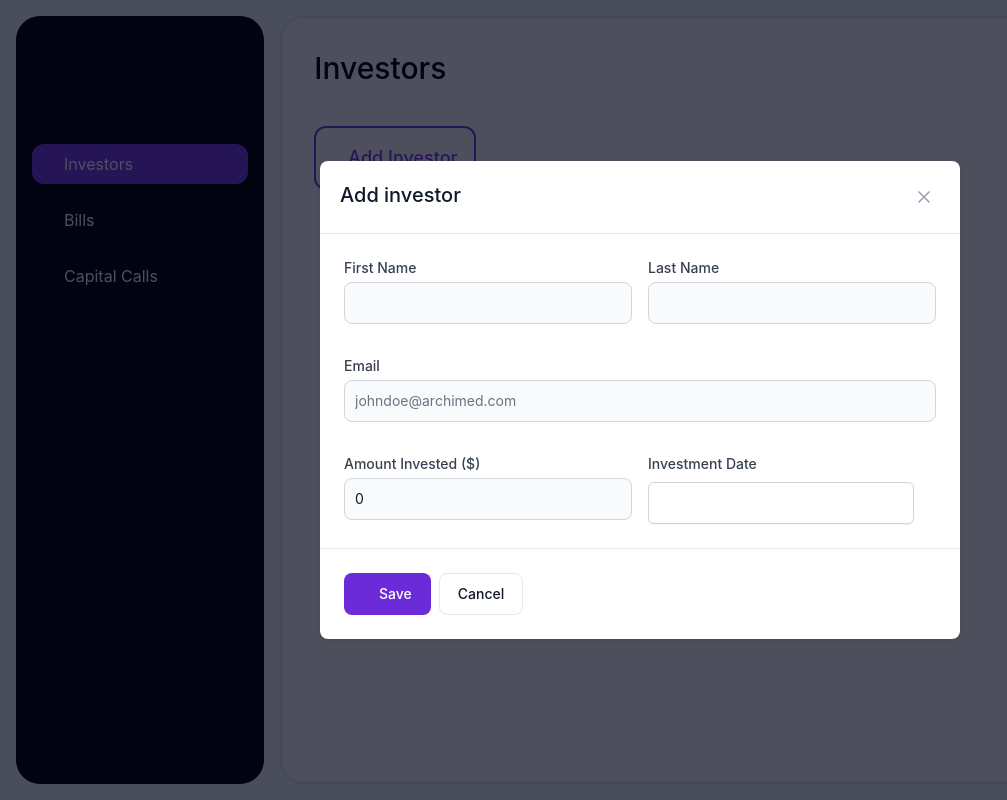
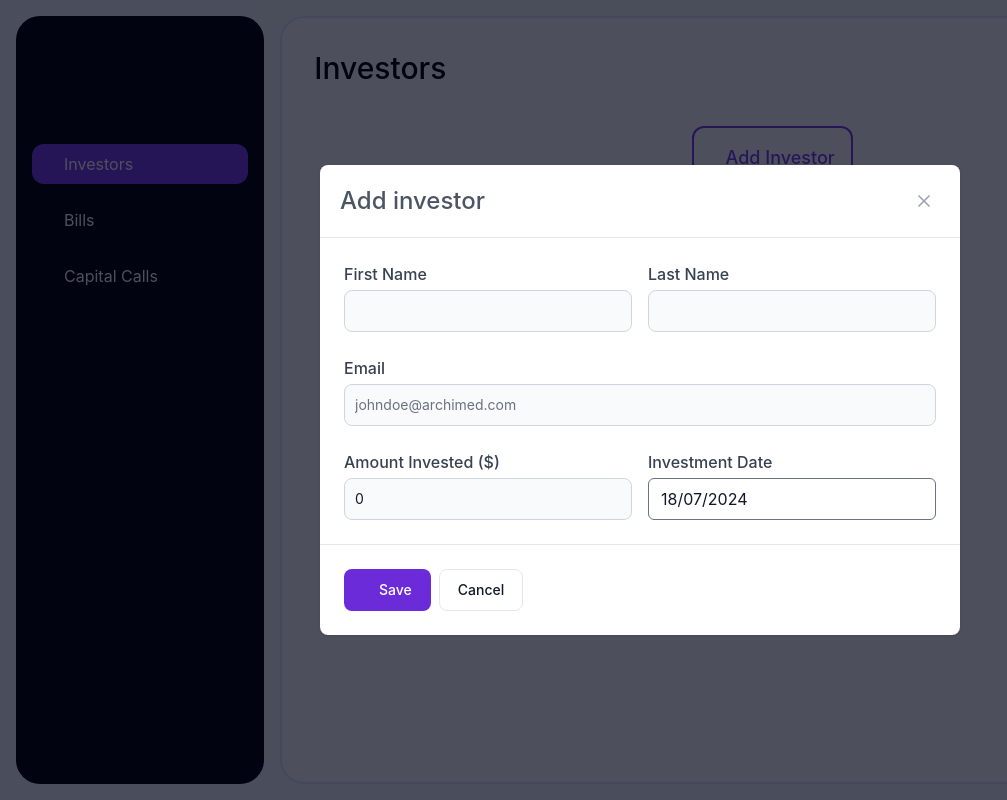
Before and after one commit to moustaphboss/archimed, a React (Create React App) app in the folder client/: page / in a window 1280 px wide. Both pictures are taken after a click on the button "Add Investor". Shown: the whole page, without its empty margins (0-1007 px from the left). Built offline with nearby package versions, Linux system fonts and the light colour scheme.

Commit message:
UI Improvements in investors side

```diff
--- a/client/src/components/sections/InvestorsSection.tsx
+++ b/client/src/components/sections/InvestorsSection.tsx
@@ -1,14 +1,8 @@
 import React, { useState } from "react";
 import { Investor } from "../../utils/interfaces";
-import {
-  Button,
-  Datepicker,
-  Label,
-  Modal,
-  Table,
-  TextInput,
-} from "flowbite-react";
+import { Button, Label, Modal, Table, TextInput } from "flowbite-react";
 import DatePicker from "react-datepicker";
+import "../../css/custom-datepicker.css";
 
 // const INVESTORS: Investor[] = [
 //   {
@@ -62,7 +56,7 @@ export default function InvestorsSection() {
     last_name: "",
     email: "",
     amount_invested: 0,
-    investment_date: null,
+    investment_date: new Date(),
   });
 
   const hasInvestors = investors.length > 0;
@@ -91,21 +85,22 @@ export default function InvestorsSection() {
       last_name: "",
       email: "",
       amount_invested: 0,
-      investment_date: null,
+      investment_date: new Date(),
     });
   };
 
   return (
     <>
       <h1 className="text-3xl font-medium">Investors</h1>
-
+      <div className="flex justify-center">
         <button
           onClick={() => setOpenModal(true)}
           className="text-lg text-violet-600 border-2 border-violet-600 font-medium hover:bg-violet-600 hover:text-white p-4 rounded-xl mt-10 "
         >
-        <i className={`fi-rr-user-add mt-2 mr-4`}></i>
+          <i className={`fi-rr-user-add mr-4`}></i>
           Add Investor
         </button>
+      </div>
 
       {hasInvestors ? (
         <div className="mt-4">
@@ -136,10 +131,7 @@ export default function InvestorsSection() {
         </div>
       ) : (
         <div className="mt-4 flex flex-col items-center">
-          <p className="mb-8 text-gray-500 text-2xl">
-            There are no investors to display.
-          </p>
-          <div className="bg-slate-100 p-12 mb-8 rounded-3xl">
+          <div className="bg-slate-100 p-12 my-8 rounded-3xl">
             <svg
               width="90"
               height="90"
@@ -184,6 +176,9 @@ export default function InvestorsSection() {
               </defs>
             </svg>
           </div>
+          <p className=" text-gray-400 text-2xl">
+            There are no investors to display.
+          </p>
         </div>
       )}
 
@@ -192,12 +187,14 @@ export default function InvestorsSection() {
         className="text-gray-900 bg-slate-950 bg-opacity-70"
         onClose={() => setOpenModal(false)}
       >
-        <Modal.Header>Add investor</Modal.Header>
+        <Modal.Header>
+          <h3 className="text-2xl text-gray-600">Add investor</h3>
+        </Modal.Header>
         <Modal.Body>
-          <form className="space-y-8">
+          <form className="space-y-6">
             <div className="flex space-x-4">
               <div className="w-full">
-                <Label className="block text-sm font-medium text-gray-700 mb-1">
+                <Label className="block text-md font-medium text-gray-700 mb-1">
                   First Name
                 </Label>
                 <TextInput
@@ -208,7 +205,7 @@ export default function InvestorsSection() {
                 />
               </div>
               <div className="w-full">
-                <Label className="block text-sm font-medium text-gray-700 mb-1">
+                <Label className="block text-md font-medium text-gray-700 mb-1">
                   Last Name
                 </Label>
                 <TextInput
@@ -216,12 +213,11 @@ export default function InvestorsSection() {
                   name="last_name"
                   value={newInvestor.last_name}
                   onChange={handleChange}
-                  // className="mt-1 block w-full p-2 border border-gray-300 rounded-md shadow-sm focus:ring-indigo-500 focus:border-indigo-500 sm:text-sm"
                 />
               </div>
             </div>
             <div>
-              <Label className="block text-sm font-medium text-gray-700 mb-1">
+              <Label className="block text-md font-medium text-gray-700 mb-1">
                 Email
               </Label>
               <TextInput
@@ -230,12 +226,15 @@ export default function InvestorsSection() {
                 value={newInvestor.email}
                 placeholder="johndoe@archimed.com"
                 onChange={handleChange}
-                // className="mt-1 block w-full p-2 border border-gray-300 rounded-md shadow-sm focus:ring-indigo-500 focus:border-indigo-500 sm:text-sm"
+                // className="mt-1 block w-full p-2 border border-gray-300 rounded-md shadow-sm focus:ring-indigo-500 focus:border-indigo-500 sm:text-md"
               />
             </div>
             <div className="flex space-x-4">
               <div className="w-full">
-                <Label className="block text-sm font-medium text-gray-700 mb-1">
+                <Label
+                  htmlFor="amount_invested"
+                  className="block text-md font-medium text-gray-700 mb-1"
+                >
                   Amount Invested ($)
                 </Label>
                 <TextInput
@@ -243,27 +242,18 @@ export default function InvestorsSection() {
                   name="amount_invested"
                   value={newInvestor.amount_invested}
                   onChange={handleChange}
-                  // className="mt-1 block w-full p-2 border border-gray-300 rounded-md shadow-sm focus:ring-indigo-500 focus:border-indigo-500 sm:text-sm"
                 />
               </div>
               <div className="w-full">
-                <div>
-                  <Label className="block text-sm font-medium text-gray-700 mb-1">
+                <Label className="block text-md font-medium text-gray-700 mb-1">
                   Investment Date
                 </Label>
-                  {/* <DatePicker
-                    selected={newInvestor.investment_date}
-                    onChange={(date: Date) => handleDateChange(date)}
-                    dateFormat="yyyy/MM/dd"
-                    className="mt-1 block w-full p-2 border border-gray-300 rounded-md shadow-sm focus:ring-indigo-500 focus:border-indigo-500 sm:text-sm"
-                  /> */}
                 <DatePicker
                   selected={newInvestor.investment_date}
                   onChange={handleDateChange}
                   dateFormat="dd/MM/yyyy"
-                    className="mt-1 block w-full p-2 border border-gray-300 rounded-md shadow-sm focus:ring-indigo-500 focus:border-indigo-500 sm:text-sm"
+                  className="datepicker-input min-w-72 rounded-md sm:text-md"
                 />
-                </div>
               </div>
             </div>
           </form>
--- /dev/null
+++ b/client/src/css/custom-datepicker.css
@@ -0,0 +1,35 @@
+.react-datepicker {
+  border-radius: 0.5rem; /* Tailwind's rounded-md equivalent */
+  border: 1px solid #e5e7eb; /* Tailwind's border-gray-300 */
+}
+
+.react-datepicker__header {
+  background-color: #f3f4f6; /* Tailwind's bg-gray-100 */
+  border: none;
+}
+
+.react-datepicker__day--selected {
+  background-color: #7c3aed; /* Tailwind's bg-blue-500 */
+  color: #fff; /* White text */
+}
+
+.react-datepicker__day--keyboard-selected {
+  background-color: #ddd6fe; /* Tailwind's bg-blue-100 */
+}
+
+.react-datepicker__day--today {
+  font-weight: bold;
+  color: #7c3aed;
+}
+
+.react-datepicker__month {
+  margin: 0;
+}
+
+.react-datepicker__triangle {
+  display: none;
+}
+
+.datepicker-input {
+  width: 100% !important;
+}
```
Lines whose indentation alone changed are shown as unchanged.
